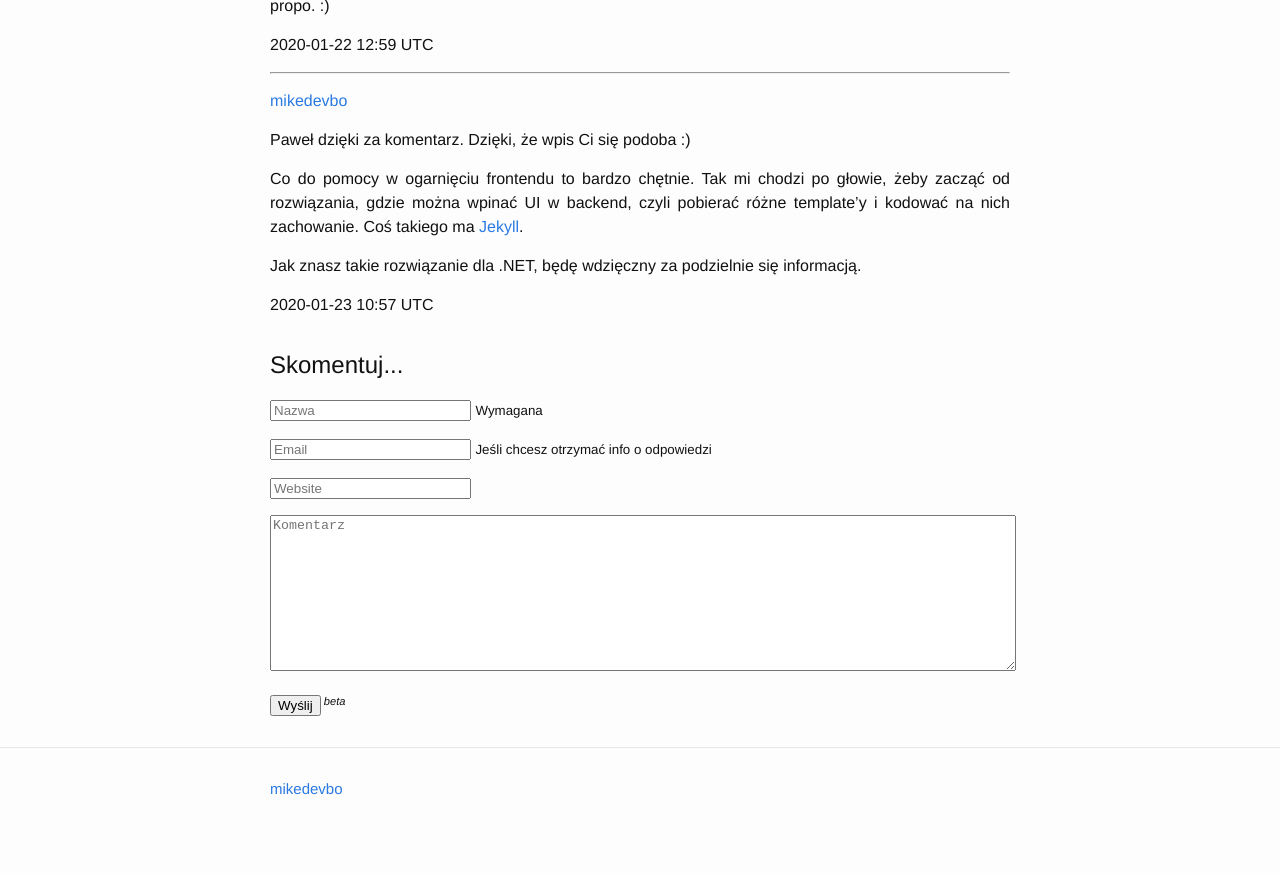
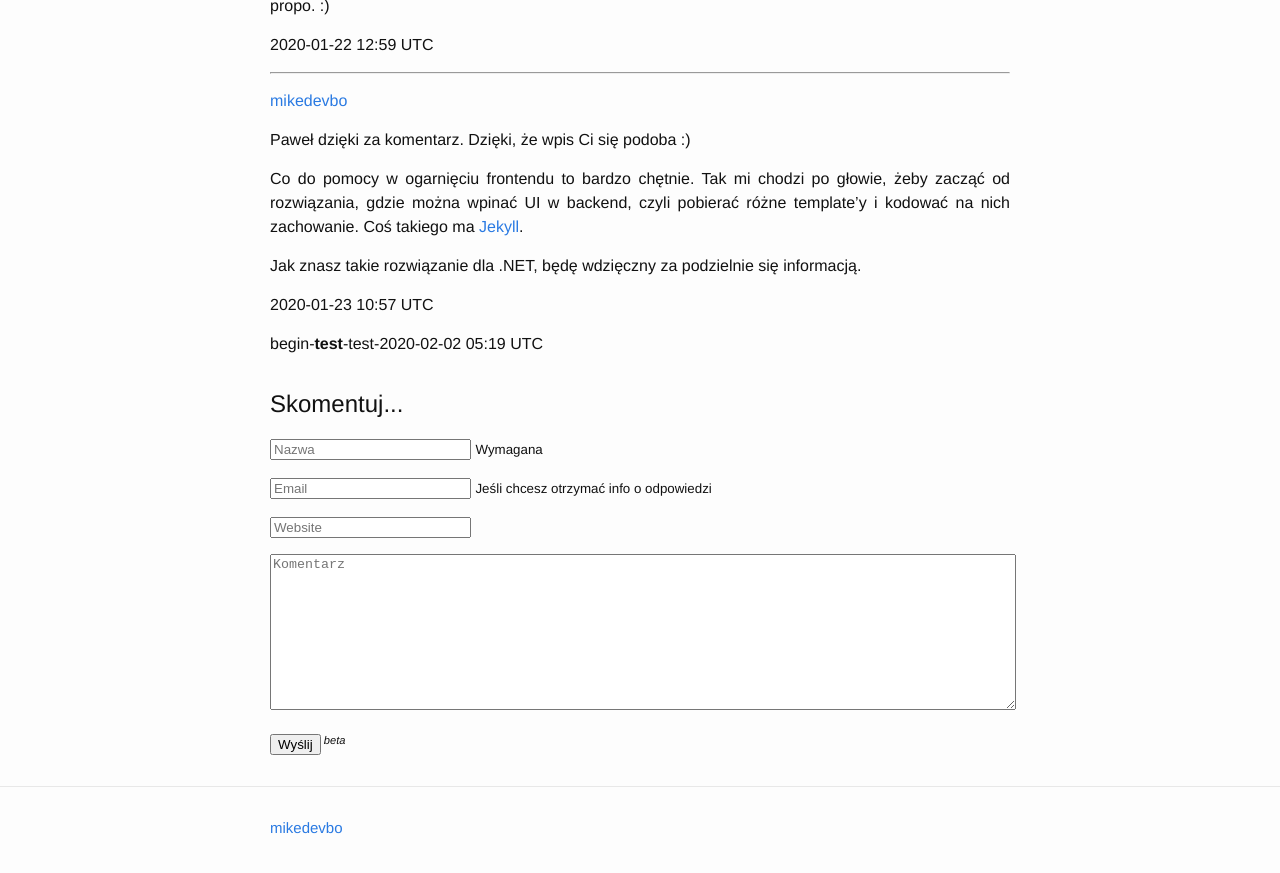
Before and after one commit to mikedevbo/mikedevbo.github.io, a Jekyll site: the page built from _posts/2020-01-12-what-was-what-is-what-will-be.md, in a window 1280 px wide and 900 px high, scrolled down 6347 px. Shown: the top 873 px of the window. Built offline with Jekyll 4.4.1, drawn with Linux system fonts in a browser that asks for light colours.

Commit message:
add comment

```diff
--- a/_posts/2020-01-12-what-was-what-is-what-will-be.md
+++ b/_posts/2020-01-12-what-was-what-is-what-will-be.md
@@ -136,3 +136,4 @@ Jak znasz takie rozwiązanie dla .NET, będę wdzięczny za podzielnie się info
 [13]: https://azure.microsoft.com/en-us/services/service-bus/ "azure service bus"
 [14]: https://docs.microsoft.com/en-us/azure/storage/queues/ "azure storage queues"
 [15]: https://fake.build/ "fake build"
+begin-**test**-test-2020-02-02 05:19 UTC
```
